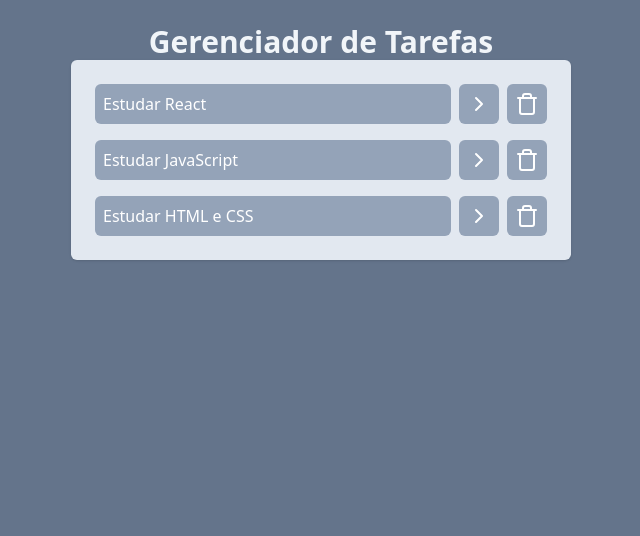
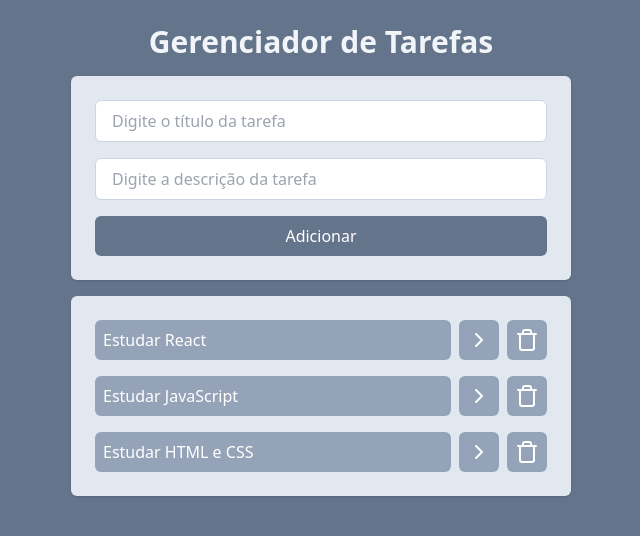
Before and after one commit to ycarogb/GerenciadorBatalha, a React (Vite) app: page / in a window 1280 px wide. Shown: the top 536 px of the page, without its empty margins (319-959 px from the left). Built offline with nearby package versions, Linux system fonts and the light colour scheme.

Commit message:
Implementa componente para adicionar tarefas

```diff
--- a/package.json
+++ b/package.json
@@ -13,7 +13,8 @@
     "@tailwindcss/vite": "^4.1.11",
     "lucide-react": "^0.435.0",
     "react": "^18.3.1",
-    "react-dom": "^18.3.1"
+    "react-dom": "^18.3.1",
+    "uuid": "^10.0.0"
   },
   "devDependencies": {
     "@eslint/js": "^9.9.0",
--- a/src/App.jsx
+++ b/src/App.jsx
@@ -1,6 +1,7 @@
 import Tasks from "./components/Tasks";
 import AddTasks from "./components/AddTasks";
 import { useState } from "react";
+import { v4 } from "uuid";
 
 function App() {
   // criação de um state (um objeto que representa o estado de certo componente) para armazenar as tarefas das tasks
@@ -43,13 +44,23 @@
     setTasks(newTasks); // Atualiza o state com a nova lista de tarefas
   }
 
+  function onAddTaskSubmit(title, description) {
+    const newTask = {
+      id: v4(),
+      title: title,
+      description: description,
+      completed: false,
+    };
+    setTasks([...tasks, newTask]); // Adiciona a nova tarefa ao state
+  }
+
   return (
     <div className="w-screen h-screen bg-slate-500 flex justify-center p-6">
-      <div className="w-[500px]">
+      <div className="w-[500px] space-y-4">
         <h1 className="text-3xl text-slate-100 font-bold text-center">
           Gerenciador de Tarefas
         </h1>
-        <AddTasks />
+        <AddTasks onAddTaskSubmit={onAddTaskSubmit} />
         <Tasks
           tasks={tasks}
           onTaskClick={onTaskClick}
--- a/src/components/AddTasks.jsx
+++ b/src/components/AddTasks.jsx
@@ -1,7 +1,41 @@
-function AddTasks() {
-  //props é um objeto que contém todas as propriedades passadas para o componente
-  console.log();
-  return <h1> </h1>;
+import { useState } from "react";
+
+function AddTasks({ onAddTaskSubmit }) {
+  const [title, setTitle] = useState("");
+  const [description, setDescription] = useState("");
+  return (
+    <div className="space-y-4 p-6 bg-slate-200 rounded-md shadow flex flex-col">
+      <input
+        type="text"
+        placeholder="Digite o título da tarefa"
+        className="border border-slate-300 outline-slate-400 px-4 py-2 rounded-md"
+        value={title}
+        onChange={() => setTitle(event.target.value)}
+      />
+      <input
+        type="text"
+        placeholder="Digite a descrição da tarefa"
+        className="border border-slate-300 outline-slate-400 px-4 py-2 rounded-md"
+        value={description}
+        onChange={() => setDescription(event.target.value)}
+      />
+      <button
+        onClick={() => {
+          // verificar se os campos estão preenchidos
+          //".trim" remove espaços em branco do início e do fim da string
+          if (!title.trim() || !description.trim()) {
+            return alert("Por favor, preencha todos os campos.");
+          }
+          onAddTaskSubmit(title, description);
+          setTitle(""); // Limpa o campo de título após adicionar a tarefa
+          setDescription(""); // Limpa o campo de descrição após adicionar a tarefa
+        }}
+        className="bg-slate-500 text-white px-4 py-2 rounded-md font-medium"
+      >
+        Adicionar
+      </button>
+    </div>
+  );
 }
 
 export default AddTasks;
```
Also changed, not shown: 1 other file (tests, documents, lock files or other folders).
